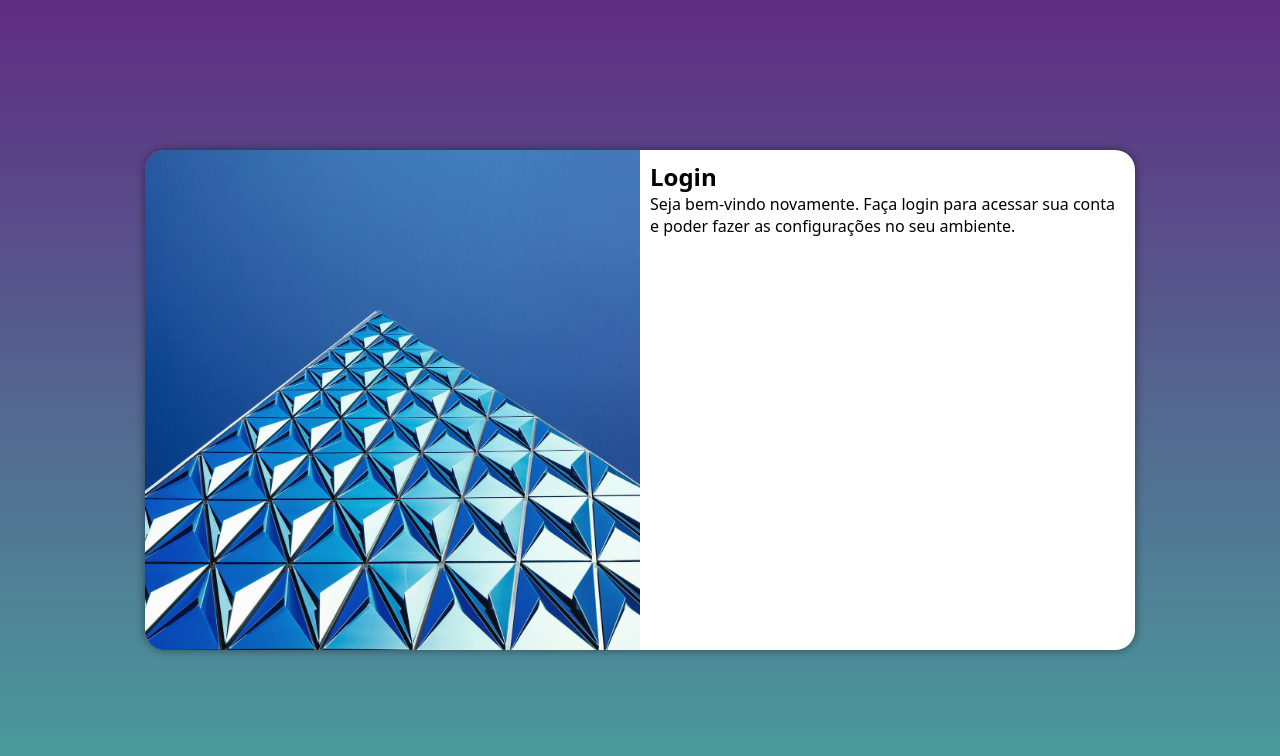
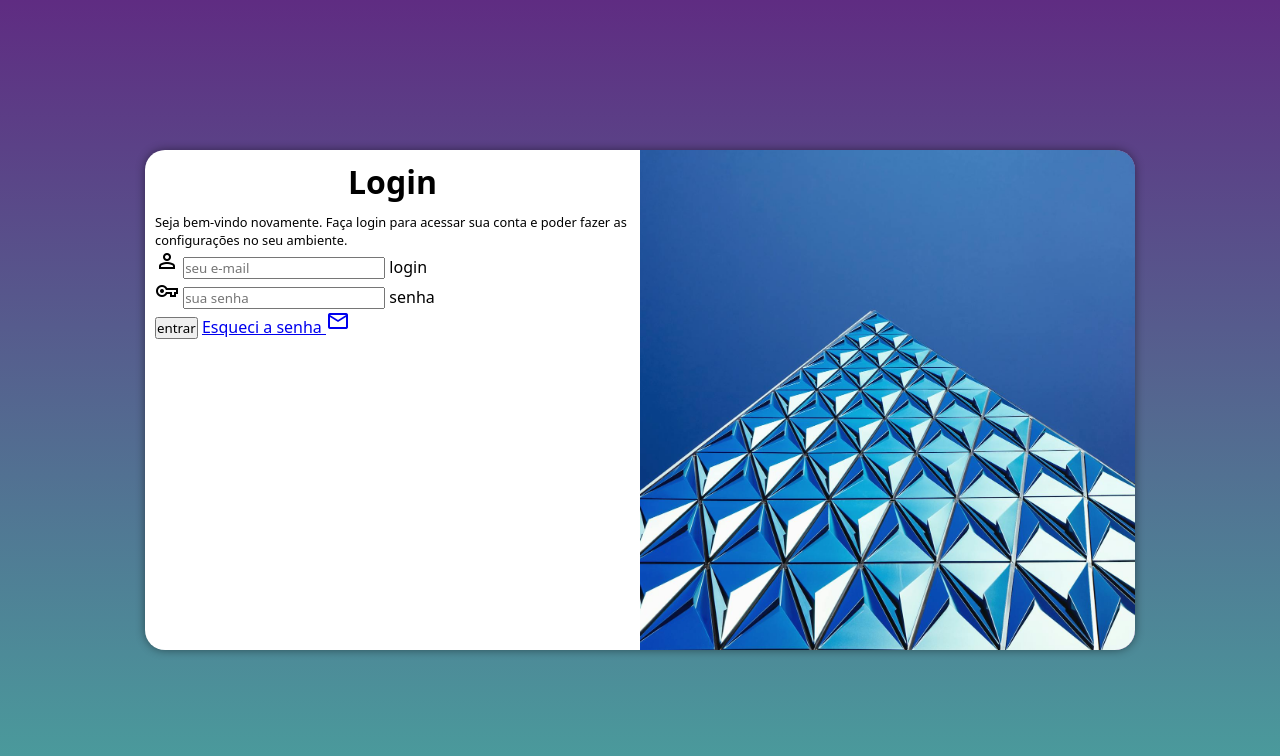
Before and after one commit to pabloalmeida0/projeto-login, a plain HTML site: page index.html in a window 1280 px wide. Drawn offline with nearby package versions, Linux system fonts and the light colour scheme.

Commit message:
adicionei o formulario

```diff
--- a/estilos/media-query.css
+++ b/estilos/media-query.css
@@ -33,13 +33,21 @@
     }
 
     section#login > div#imagem {
-        float: left;
+        float: right;
         width: 50%;
         height: 100%;
     }
 
     section#login > div#formulario {
-        float: right;
+        float: left;
         width: 50%;
     }
+
+    div#formulario > h1 {
+        font-size: 2em;
+    }
+
+    div#formulario > p {
+        font-size: 0.8em;
+    }
 }
--- a/estilos/style.css
+++ b/estilos/style.css
@@ -54,3 +54,12 @@ section#login > div#formulario {
     display: block;
     padding: 10px;
 }
+
+div#formulario > h1 {
+    text-align: center;
+    margin-bottom: 10px;
+}
+
+div#formulario > p {
+    font-size: 0.8em;
+}
--- a/index.html
+++ b/index.html
@@ -6,6 +6,7 @@
     <title>Login</title>
     <link rel="stylesheet" href="estilos/style.css">
     <link rel="stylesheet" href="estilos/media-query.css">
+    <link rel="stylesheet" href="https://fonts.googleapis.com/css2?family=Material+Symbols+Outlined:opsz,wght,FILL,GRAD@20..48,100..700,0..1,-50..200" />
 </head>
 <body>
 
@@ -22,7 +23,26 @@
 
                 <p>Seja bem-vindo novamente. Faça login para acessar sua conta e poder fazer as configurações no seu ambiente.</p>
 
-                <form action="login.php" method="post"></form>
+                <form action="login.php" method="post" autocomplete="on">
+
+                    <div class="campo">
+                        <i class="material-symbols-outlined">person</i>
+                        <input type="email" name="login" id="ilogin" placeholder="seu e-mail" autocomplete="email" required maxlength="30">
+                        <label for="ilogin">login</label>
+                    </div>
+
+                    <div class="campo">
+                        <i class="material-symbols-outlined">vpn_key</i>
+                        <input type="password" name="senha" id="isenha" placeholder="sua senha" autocomplete="current-password" required minlength="8" maxlength="20">
+                        <label for="isenha">senha</label>
+                    </div>
+
+                    <input type="submit" value="entrar">
+                    <a href="#">
+                        Esqueci a senha <span class="material-symbols-outlined">mail</span>
+                     </a>
+
+                </form>
             </div>
 
         </section>
```
